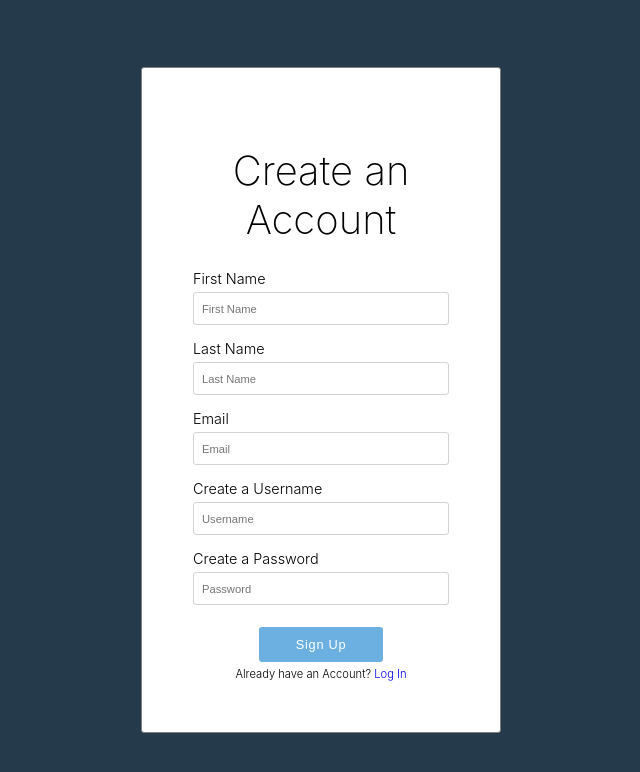
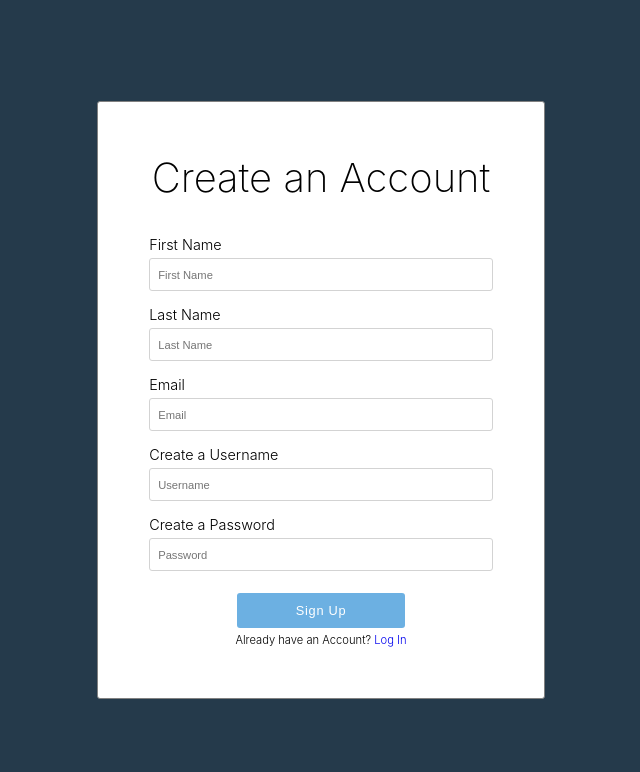
Before and after one commit to Neighborhood-Library/FrontEnd, a React (Create React App) app: page / in a window 1280 px wide. Shown: the top 772 px of the page, without its empty margins (319-959 px from the left). Built offline with nearby package versions, Linux system fonts and the light colour scheme.

Commit message:
minor styling change

```diff
--- a/src/App.css
+++ b/src/App.css
@@ -14,7 +14,7 @@
 }
 
 .form-container {
-  width: 20%;
+  width: 35%;
   display: flex;
   flex-direction: column;
   padding: 4% 4%;
@@ -34,6 +34,7 @@ h1 {
   font-size: 2.5rem;
   font-weight: 200;
   text-align: center;
+  padding-bottom: 10%;
 }
 
 label {
@@ -111,4 +112,11 @@ input::placeholder {
   text-decoration: none;
 }
 
+.password-icon {
+  position: absolute;
+  top: 20px;
+  right: 5px;
+  cursor: pointer;
+}
+
 /* End Registration css */
--- a/src/index.css
+++ b/src/index.css
@@ -1,3 +1,9 @@
+* {
+  margin: 0;
+  padding: 0;
+  box-sizing: border-box;
+}
+
 body {
   margin: 0;
   font-family: -apple-system, BlinkMacSystemFont, 'Segoe UI', 'Roboto', 'Oxygen',
```
